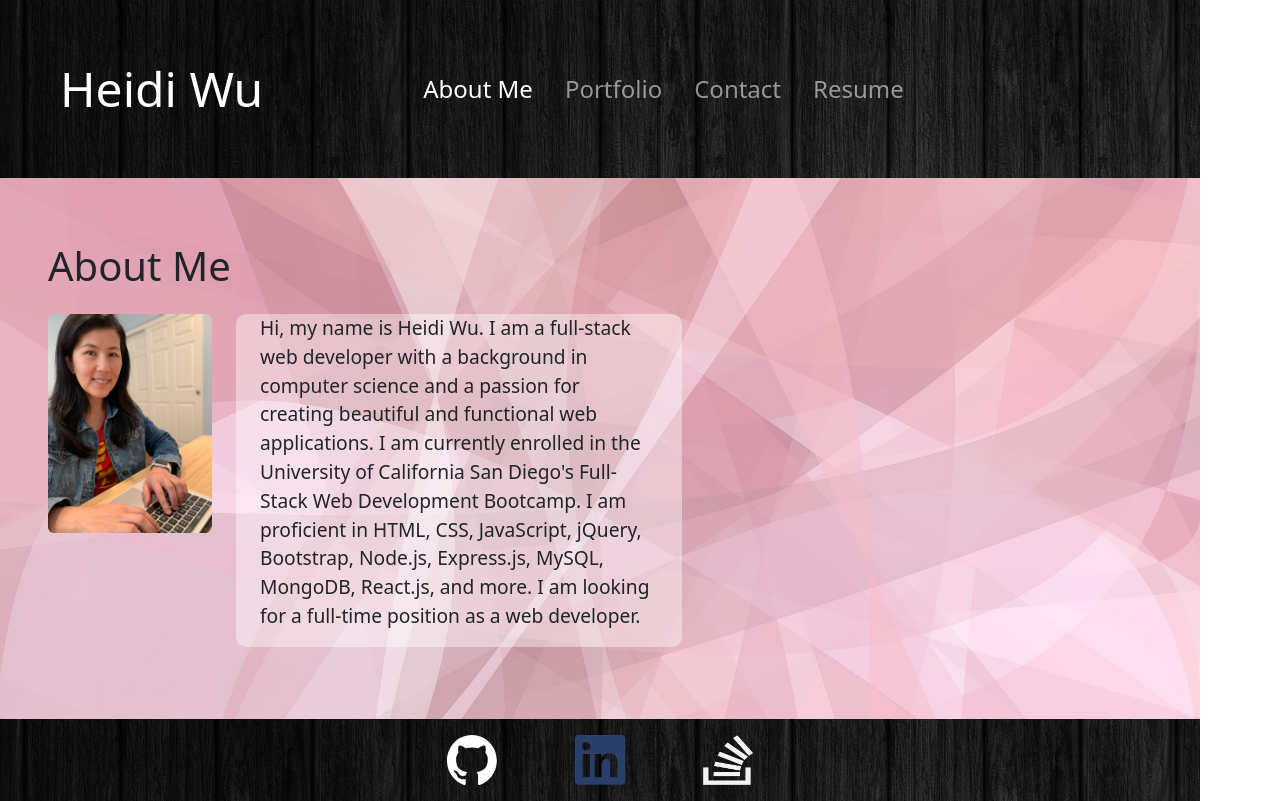
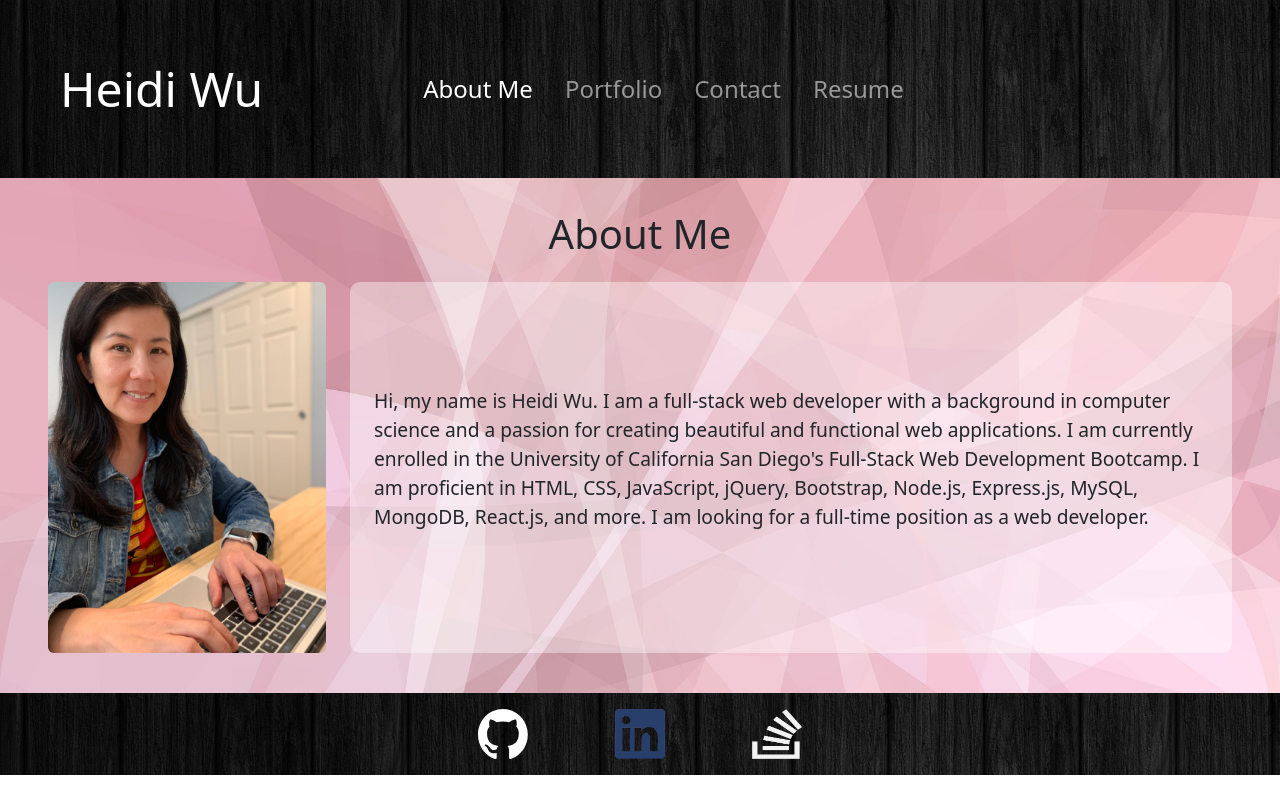
Before and after one commit to heidiwu3388/React-Portfolio, a React (Create React App) app: page / in a window 1280 px wide. Built offline with nearby package versions, Linux system fonts and the light colour scheme.

Commit message:
ajust responsive layout of 'About Me' page

```diff
--- a/public/index.html
+++ b/public/index.html
@@ -27,7 +27,7 @@
     -->
     <title>React App</title>
   </head>
-  <body style="max-width: 1200px;">
+  <body>
     <noscript>You need to enable JavaScript to run this app.</noscript>
     <div id="root"></div>
     <!--
--- a/src/components/pages/AboutMe.js
+++ b/src/components/pages/AboutMe.js
@@ -38,26 +38,26 @@ const styles = {
 // define component 'AboutMe' and export it as default
 export default function AboutMe() {
   return (
-    <div className="container-fluid p-5" style={styles.container}>
+    <div className="container-fluid px-5 py-3" style={styles.container}>
       <div className="row" >
         {/* title */}
-        <div className="col-12">
+        <div className="col-12 d-flex justify-content-center">
           <h1 className='py-3'>
             About Me
           </h1>
         </div>
       </div>
-      <div className="row d-flex align-items-strech">
+      <div className="row d-flex d-flex justify-content-center align-items-stretch">
         {/* photo */}
-        <div className="col-sm-5 col-lg-3 col-xl-2">
-          <div className="mb-4" style={styles.photoContainer}>
+        <div className="col-sm-4 col-lg-3 mb-4">
+          <div className="" style={styles.photoContainer}>
             <img className="rounded" src={aboutMePhoto} alt="aboutMePhoto" style={styles.photo}/>
           </div>
         </div>
         {/* bio */}
-        <div className="col-sm-12 col-lg-5 col-xl-5 d-flex align-items-strech" >
-          <div className="d-flex align-items-center px-4 mb-4" style={styles.bio}>
-            <p>
+        <div className="col-sm-12 col-lg-9 d-flex align-item-stretch mb-4" >
+          <div className="d-flex align-items-center px-4" style={styles.bio}>
+            <p className="fs-xxl-2">
               {`Hi, my name is Heidi Wu.
               I am a full-stack web developer with a background in computer science
               and a passion for creating beautiful and functional web applications.
```
